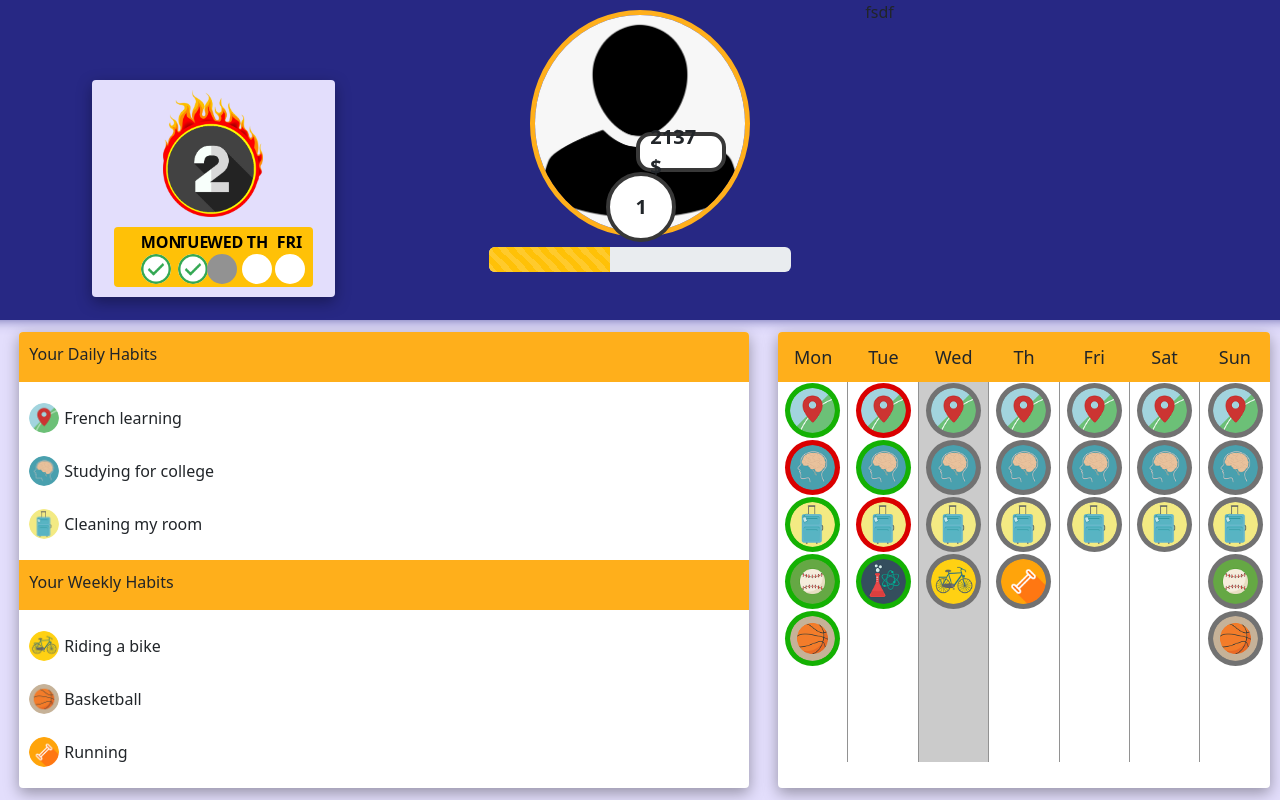
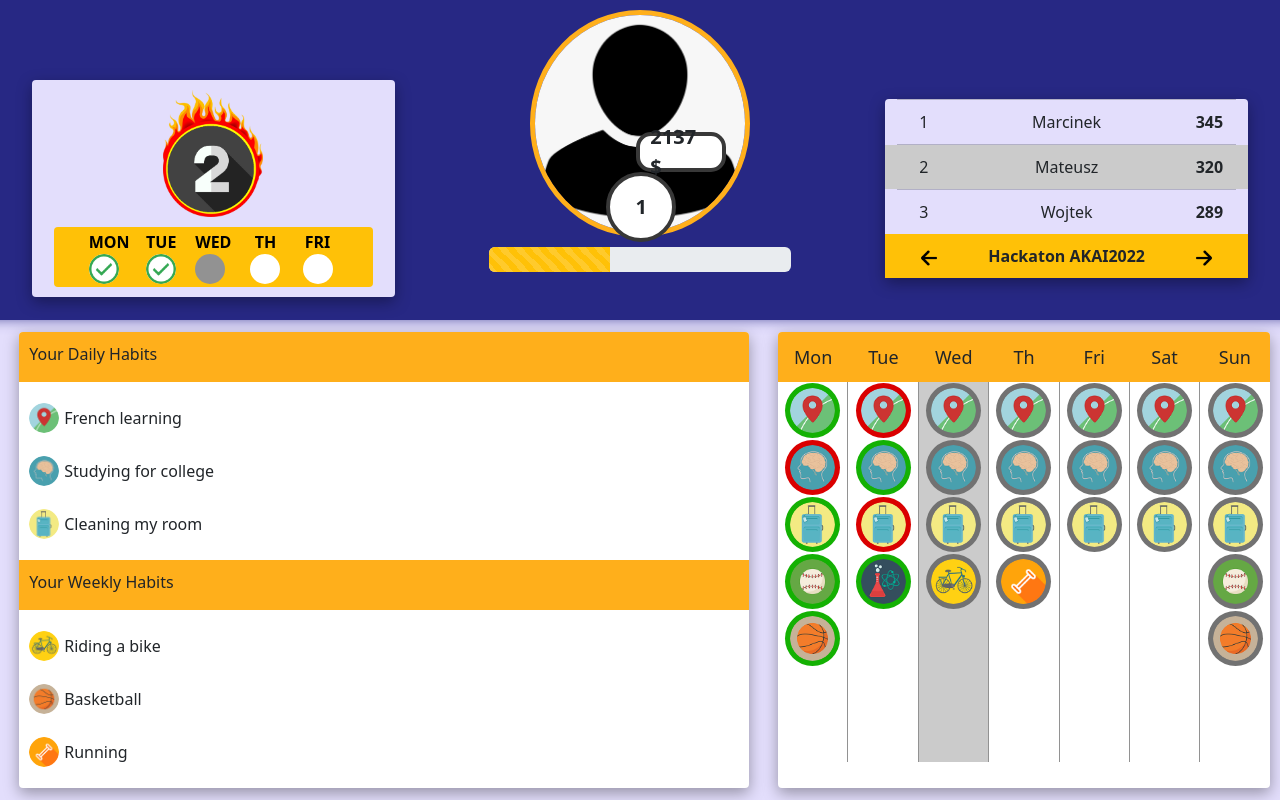
Before and after one commit to m-prezes/HACKATON-AKAI2022, a React (Create React App) app in the folder frontend/: page / in a window 1280 px wide. Built offline with nearby package versions, Linux system fonts and the light colour scheme.

Commit message:
Add ranking

```diff
--- a/frontend/src/components/Hero.js
+++ b/frontend/src/components/Hero.js
@@ -1,6 +1,7 @@
 import './Hero.css'
 import UserProfile from './UserProfile';
 import StrikeComponent from './StrikeComponent';
+import Ranking from './Ranking';
 import {Row, Col, Container} from "react-bootstrap"
 
 function Hero(props) {
@@ -13,7 +14,9 @@ function Hero(props) {
                 <Col md={4}>
                     <UserProfile />
                 </Col>
-                <Col md={4}>fsdf</Col>
+                <Col md={4} className='center'>
+                    <Ranking />
+                </Col>
            </Row>
         </Container>
     )
--- /dev/null
+++ b/frontend/src/components/Ranking.css
@@ -0,0 +1,42 @@
+.ranking-container{
+    padding: 80px 20px;
+}
+
+.ranking{
+    background-color: var(--background-color);
+    padding: 0;
+    border-radius: var(--border-radius);
+    box-shadow: rgba(0, 0, 0, 0.35) 0px 5px 15px;
+
+}
+
+.ranking-group{
+    padding: 10px;
+    background-color: #ffc107;
+}
+
+.ranking-rows{
+    padding: 0;
+}
+
+.icon-container{
+
+}
+.group-container{
+    font-weight: 600;
+}
+.arrow{
+    width: 20px;
+}
+
+.ranking-row{
+    padding: 10px;
+}
+
+.row-points{
+    font-weight: 600;
+}
+
+.is-user{
+    background-color: var(--lighter-gray);
+}
--- /dev/null
+++ b/frontend/src/components/Ranking.js
@@ -0,0 +1,48 @@
+import './Ranking.css'
+import {Row, Col, Container} from "react-bootstrap"
+import left_arrow from "../assets/left-arrow.png"
+import right_arrow from "../assets/right-arrow.png"
+import sampleRankingInfo from "../sample_data/sampleRankingInfo"
+import sampleUserInfo from "../sample_data/sampleUserInfo"
+
+function Ranking(props) {
+
+    return (
+        <Container className='ranking-container center'>
+            <Container fluid className='ranking'>
+                <div className='ranking-rows'>
+                        {sampleRankingInfo.map((row) => (
+                            <Container fluid>
+                                <hr style={{'padding':0, 'margin':0}}/>
+                                <Row className={`ranking-row ${sampleUserInfo.name == row.name ? 'is-user' : ''}`}>
+                                    <Col md={2} className='center'>{row.rank}</Col>
+                                    <Col md={8} className='center'>{row.name}</Col>
+                                    <Col md={2} className='row-points center'>{row.points}</Col>
+                                </Row>
+                            </Container>
+                        ))}
+
+                </div>
+                <Container className="ranking-group">
+                    <Row>
+                        <Col md={3} className="center">
+                            <div className="arrow-container">
+                                <img src={left_arrow}  className='arrow'/>
+                            </div>
+                        </Col>
+                        <Col md={6} className="center group-container">
+                            Hackaton AKAI2022
+                        </Col>
+                        <Col md={3} className="center">
+                            <div className="arrow-container">
+                                <img src={right_arrow} className='arrow'/>
+                            </div>
+                        </Col>
+                    </Row>
+                </Container>
+            </Container>
+        </Container>
+    )
+}
+
+export default Ranking;
--- a/frontend/src/components/StrikeComponent.css
+++ b/frontend/src/components/StrikeComponent.css
@@ -1,5 +1,5 @@
 .strike-component-container{
-    padding: 80px;
+    padding: 80px 20px;
 
 }
 
@@ -14,6 +14,7 @@
 .level-icon-container{
     display: flex;
     margin-bottom: 10px;
+
     border-radius: 5px 5px 0 0 ;
 }
 .level{
--- a/frontend/src/components/StrikeComponent.js
+++ b/frontend/src/components/StrikeComponent.js
@@ -9,7 +9,7 @@ function StrikeComponent(props) {
 
 
     return (
-        <Container className='strike-component-container'>
+        <Container className='strike-component-container center'>
             <Container fluid className='strike-component'>
                 <Container fluid className='center'>
                     <div className='level-icon-container'>
--- /dev/null
+++ b/frontend/src/sample_data/sampleRankingInfo.js
@@ -0,0 +1,17 @@
+const sampleRankingInfo = [
+    {
+        "rank": 1,
+        "name": "Marcinek",
+        "points": 345
+    },
+    {   "rank": 2,
+        "name": "Mateusz",
+        "points": 320
+    },
+    {   "rank": 3,
+        "name": "Wojtek",
+        "points": 289
+    },
+]
+
+export default sampleRankingInfo;
--- /dev/null
+++ b/frontend/src/sample_data/sampleUserInfo.js
@@ -0,0 +1,6 @@
+const sampleUserInfo = {
+    "name": "Mateusz",
+    "points": 310
+}
+
+export default sampleUserInfo;
```
Also changed, not shown: frontend/src/assets/left-arrow.png (added), frontend/src/assets/right-arrow.png (added).
